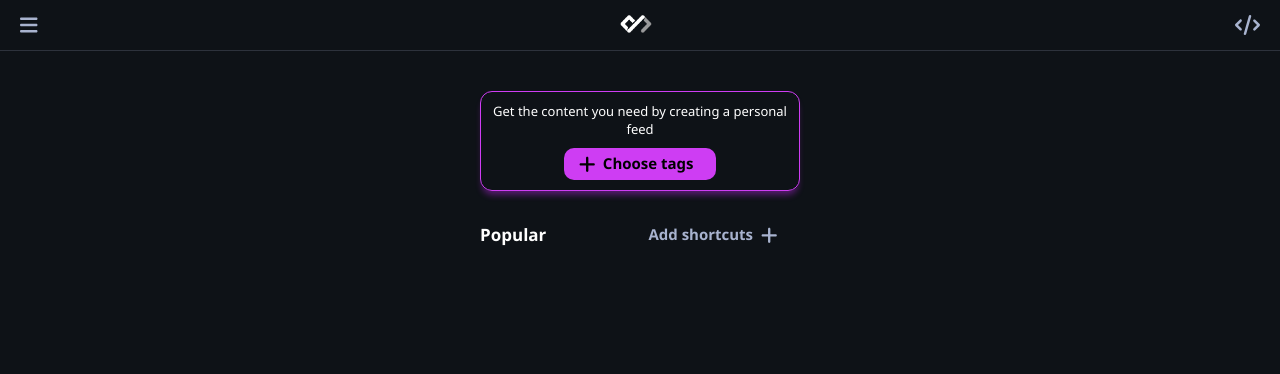
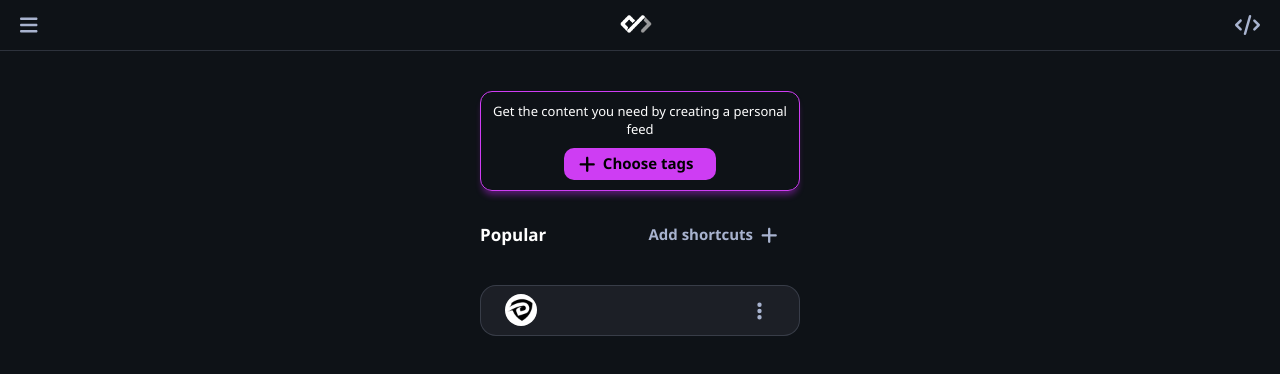
Before and after one commit to littlenines/daily-dev, a Vue app: page / in a window 1280 px wide. Shown: the top 374 px of the page. Built offline with nearby package versions, Linux system fonts and the light colour scheme.

Commit message:
add card component

```diff
--- a/src/assets/scss/_variables.scss
+++ b/src/assets/scss/_variables.scss
@@ -1,4 +1,5 @@
 $background-primary: #0e1217;
+$background-secondary: #1c1f26;
 $white: #fff;
 $black: #000;
 $button-default: #ce3df3;
@@ -8,3 +9,4 @@ $button-hover-shadow: 0 14px 14px -6px rgba(192,41,240,0.6392156862745098);
 $default-shadow: 0 6px 6px -2px rgba(192,41,240,0.4);
 $label-tertiary: #a8b3cf;
 $divider: rgba(168,179,207,0.2);
+$divider-secondary: rgba(168,179,207,0.4);
--- a/src/components/DevCard.vue
+++ b/src/components/DevCard.vue
@@ -1,15 +1,46 @@
 <template>
   <div class="card">
-
+    <div class="card-header">
+      <a class="image-wrapper" href="/">
+        <img src="@/assets/logo-card.webp" alt="">
+      </a>
+      <DevIcon :icon="'fa-solid fa-ellipsis-vertical'" :size="'2x'"/>
+    </div>
   </div>
 </template>
 
 <script>
+import DevIcon from '@/components/DevIcon.vue'
 export default {
+  components: {
+    DevIcon
+  }
 
 }
 </script>
 
-<style>
+<style lang="scss" scoped>
+  .card {
+    border: 1px solid $divider;
+    border-radius: 1.6rem;
+    padding: .8rem;
+    background-color: $background-secondary;
 
+    &:hover {
+      border-color: $divider-secondary;
+    }
+  }
+
+  .card-header {
+    padding: 0 1.6rem;
+    display: flex;
+    align-items: center;
+    justify-content: space-between;
+  }
+
+  img {
+    width: 3.2rem;
+    height: 3.2rem;
+    border-radius: 2rem;
+  }
 </style>
--- /dev/null
+++ b/src/components/DevIcon.vue
@@ -0,0 +1,58 @@
+<template>
+  <button :class="['icon', variantClass, iconSize]">
+    <font-awesome-icon   :icon="icon" :size="size" />
+  </button>
+</template>
+
+<script>
+export default {
+    props: {
+        icon: {
+            type: String,
+            required: true
+        },
+        iconSize: {
+            type: String,
+            default: 'sm'
+        },
+        size: {
+            type: String,
+            default: 'sm',
+            validator: (value) => {
+                const fontSizes = ['xs','sm', 'lg', '2x', '3x', '5x','7x', '10x']
+                return fontSizes.indexOf(value) > -1
+            }
+        },
+        variant: {
+            type: String,
+            default: 'default'
+        },
+    },
+    computed: {
+        variantClass () {
+            return 'icon-' + this.$props.variant
+        }
+    }
+}
+</script>
+
+<style lang="scss" scoped>
+    .icon {
+        border: none;
+        &.sm {
+            width: 3.2rem;
+            height: 3.2rem;
+            padding: 0;
+            border-radius: 1rem;
+        }
+
+        &-default {
+            background-color: transparent;
+            color: $label-tertiary;
+            &:hover {
+                background-color: $button-hover-transparent;
+                color: $white;
+            }
+        }
+    }
+</style>
--- a/src/main.js
+++ b/src/main.js
@@ -8,8 +8,9 @@ import { FontAwesomeIcon } from '@fortawesome/vue-fontawesome'
 import { faBars } from '@fortawesome/free-solid-svg-icons'
 import { faCode } from '@fortawesome/free-solid-svg-icons'
 import { faPlus } from '@fortawesome/free-solid-svg-icons'
+import { faEllipsisVertical } from '@fortawesome/free-solid-svg-icons'
 
-library.add(faBars, faCode, faPlus)
+library.add(faBars, faCode, faPlus, faEllipsisVertical)
 
 createApp(App)
 .component('font-awesome-icon', FontAwesomeIcon)
--- a/src/views/HomeView.vue
+++ b/src/views/HomeView.vue
@@ -21,6 +21,8 @@
                    {{ transparentButtonTitle }}
         </DevButton>
       </div>
+
+      <DevCard />
     </div>
   </main>
 </template>
@@ -28,11 +30,13 @@
 <script>
 // @ is an alias to /src
 import DevButton from '@/components/DevButton.vue'
+import DevCard from '@/components/DevCard.vue'
 
 export default {
   name: 'HomeView',
   components: {
-    DevButton
+    DevButton,
+    DevCard
   },
   data () {
     return {
@@ -75,6 +79,7 @@ export default {
   .popular {
     display: flex;
     align-items: center;
+    margin-bottom: 3rem;
   }
 
   .popular-title {
```
Also changed, not shown: src/assets/logo-card.webp (added).
